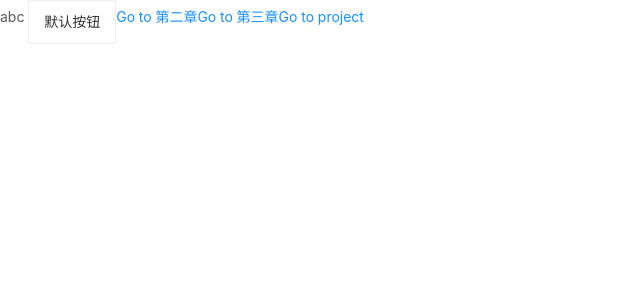
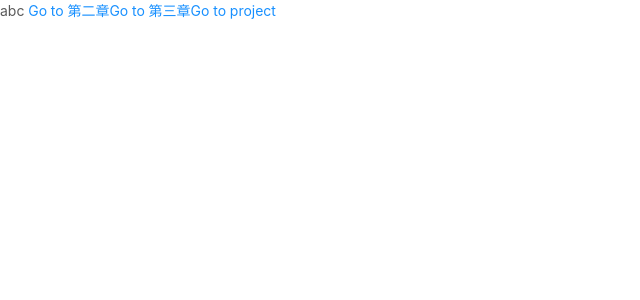
Before and after one commit to carrieguo/use-axios-in-vue, a Vue app: page / in a window 1280 px wide. Shown: the top 300 px of the page, without its empty margins (0-640 px from the left). Built offline with nearby package versions, Linux system fonts and the light colour scheme; no server answers; the HTML template or start-up script is replaced by a standard one.

Commit message:
sort router

```diff
--- a/router.js
+++ b/router.js
@@ -9,6 +9,7 @@ Vue.use(VueRouter);
 // 可以从其他文件 import 进来
 import ConcurrentRequest from "./src/2-concurrent-request.vue";
 import AxiosExample from "./src/3-axios-example.vue";
+import Project from "./src/4-project.vue"
 const User = {
   template: `
     <div class="user">
@@ -26,6 +27,7 @@ const User = {
 const routes = [
   { path: '/ConcurrentRequest', name: 'ConcurrentRequest', component: ConcurrentRequest },
   { path: '/AxiosExample', name: 'axios实例', component: AxiosExample },
+  { path: '/Project', name: 'vantButton', component: Project },
   { path: '/user/:id', component: User,
       children: [
         {
--- a/src/4-project.vue
+++ b/src/4-project.vue
@@ -1,7 +1,7 @@
 <template>
   <div>
       <h1>vant button</h1>
-
+      <van-button type="warning">警告按钮</van-button>
   </div>
 </template>
 
--- a/src/app.vue
+++ b/src/app.vue
@@ -1,7 +1,6 @@
 <template>
   <div id="app">
     {{text}}
-    <van-button type="default">默认按钮</van-button>
     <router-link to="/ConcurrentRequest">Go to  第二章</router-link>
     <router-link to="/AxiosExample">Go to 第三章</router-link>
     <router-link to="/Project">Go to project</router-link>
@@ -12,20 +11,16 @@
 //控制显示内容如何变化
 <script>
   import axios from "axios";
-  import ConcurrentRequest from "./2-concurrent-request.vue";
-  import AxiosExample from "./3-axios-example.vue";
-  import Project from "./4-project.vue";
-  import Vue from 'vue';
-  import { Button } from 'vant';
+  // import ConcurrentRequest from "./2-concurrent-request.vue";
+  // import AxiosExample from "./3-axios-example.vue";
+  // //import Project from "./4-project.vue";
 
-  Vue.use(Button);
 
   export default {
     components: {
-      ConcurrentRequest,
-      AxiosExample,
-      Project,
-      [Button.name]: Button
+      // ConcurrentRequest,
+      // AxiosExample,
+      // //Project
     },
     data() {
       return {
```
